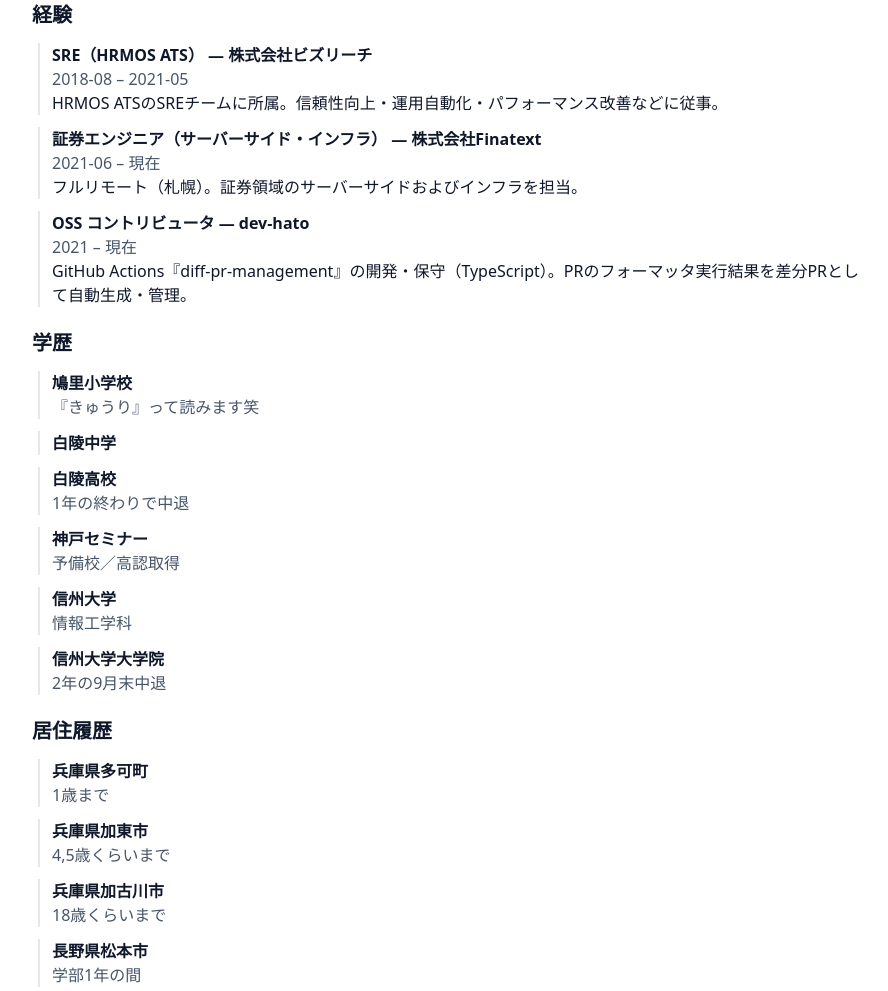
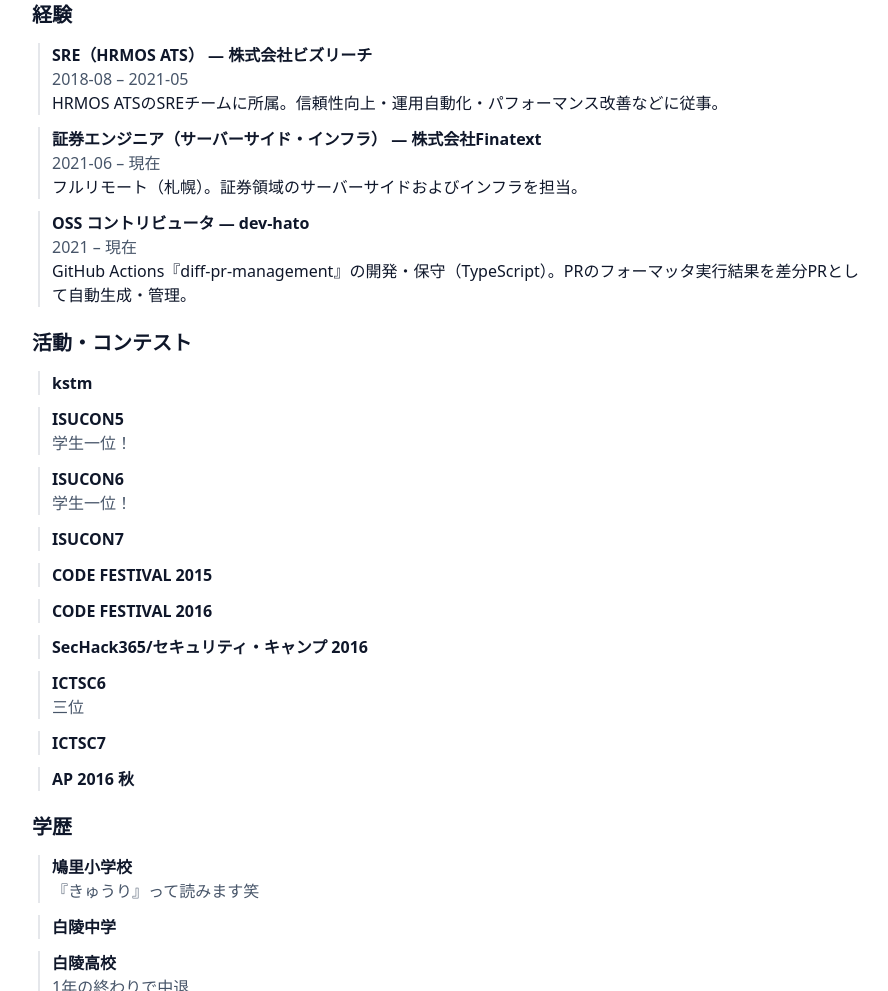
Before and after one commit to Goryudyuma/063.jp, a plain HTML site: page index.html in a window 1280 px wide. Shown: the part 557-1548 px from the top of the page, without its empty margins (192-1080 px from the left). Drawn offline with Linux system fonts and the light colour scheme.

Commit message:
feat(content): 活動・コンテスト実績を追加（ISUCON/CODEFESTIVAL/seccamp/ICTSC/APなど）\n\n- index.html: 活動セクションを追加\n- main.js: activities の描画対応\n- site.json: 実績をリスト化して追加

```diff
--- a/assets/js/main.js
+++ b/assets/js/main.js
@@ -84,6 +84,17 @@
       });
     }
 
+    // Activities
+    if (Array.isArray(data.activities)) {
+      const actUl = $('#activities-list');
+      data.activities.forEach((a) => {
+        actUl.append(el('li', {}, [
+          el('strong', {}, [a.title || '']),
+          a.note ? el('div', { class: 'muted' }, [a.note]) : ''
+        ]));
+      });
+    }
+
     // Skills
     const skillsUl = $('#skills-list');
     data.skills.forEach((s) => skillsUl.append(el('li', {}, [s])));
--- a/data/site.json
+++ b/data/site.json
@@ -51,6 +51,18 @@
       "summary": "GitHub Actions『diff-pr-management』の開発・保守（TypeScript）。PRのフォーマッタ実行結果を差分PRとして自動生成・管理。"
     }
   ],
+  "activities": [
+    { "title": "kstm" },
+    { "title": "ISUCON5", "note": "学生一位！" },
+    { "title": "ISUCON6", "note": "学生一位！" },
+    { "title": "ISUCON7" },
+    { "title": "CODE FESTIVAL 2015" },
+    { "title": "CODE FESTIVAL 2016" },
+    { "title": "SecHack365/セキュリティ・キャンプ 2016" },
+    { "title": "ICTSC6", "note": "三位" },
+    { "title": "ICTSC7" },
+    { "title": "AP 2016 秋" }
+  ],
   "education": [
     { "school": "鳩里小学校", "note": "『きゅうり』って読みます笑" },
     { "school": "白陵中学" },
--- a/index.html
+++ b/index.html
@@ -52,6 +52,11 @@
         <ul id="experience-list" class="timeline"></ul>
       </section>
 
+      <section id="activities" aria-labelledby="activities-title">
+        <h2 id="activities-title">活動・コンテスト</h2>
+        <ul id="activities-list" class="timeline"></ul>
+      </section>
+
       <section id="education" aria-labelledby="education-title">
         <h2 id="education-title">学歴</h2>
         <ul id="education-list" class="timeline"></ul>
```
